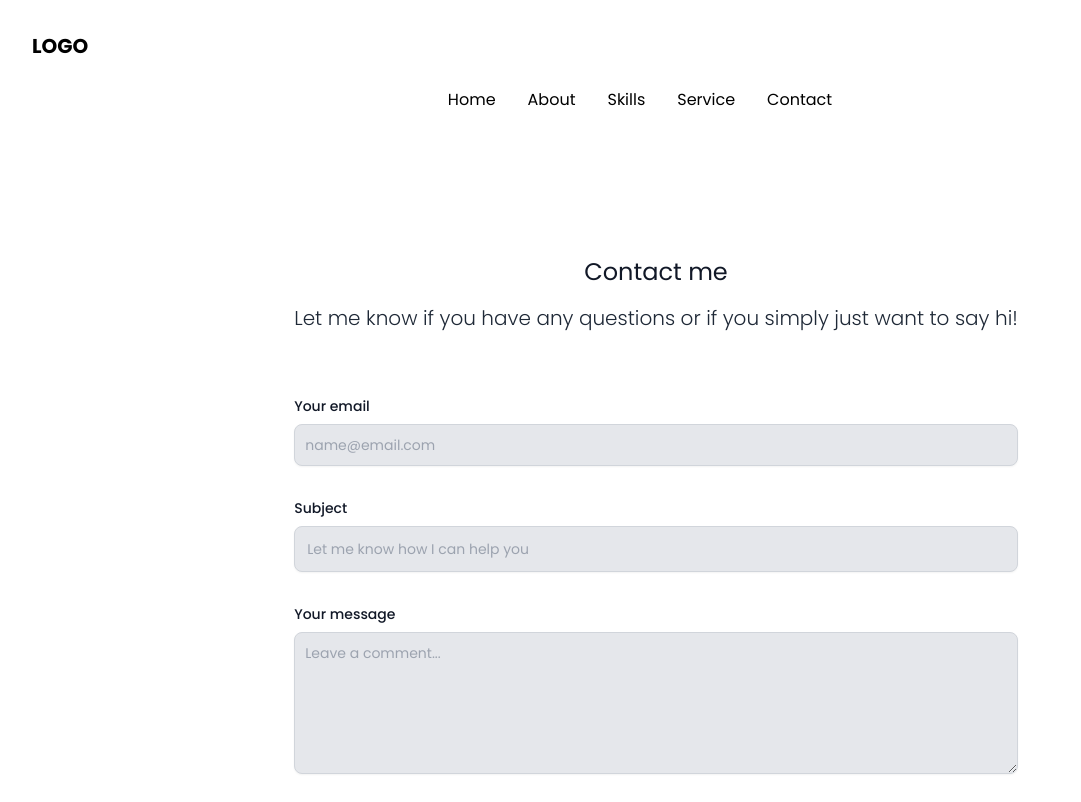
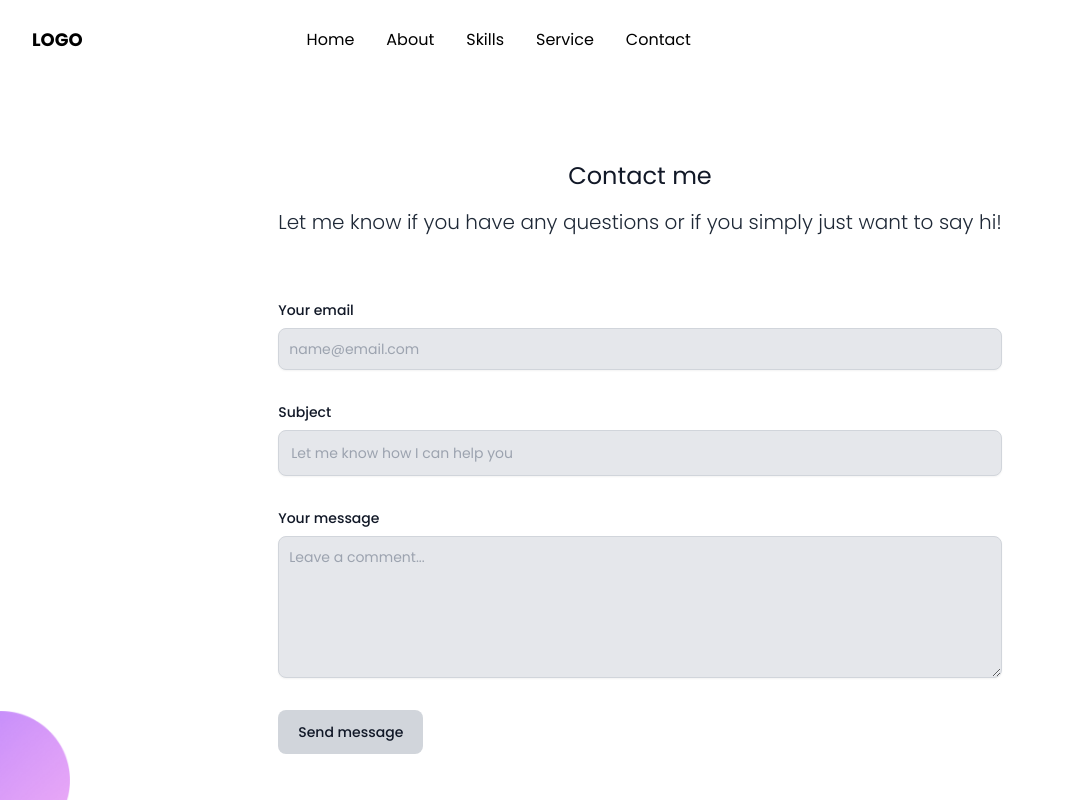
Before and after one commit to aranasaiesh/portfolio, a Next.js app: page /contact in a window 1280 px wide. Shown: the top 802 px of the page, without its empty margins (0-1081 px from the left). Built offline with nearby package versions, Linux system fonts and the light colour scheme.

Commit message:
fixed a dedicated navbar and minor buggfixes

```diff
--- a/package.json
+++ b/package.json
@@ -9,6 +9,7 @@
     "lint": "next lint"
   },
   "dependencies": {
+    "@heroicons/react": "^2.0.17",
     "autoprefixer": "10.4.14",
     "eslint": "8.38.0",
     "eslint-config-next": "13.3.0",
--- /dev/null
+++ b/src/pages/Navbar.js
@@ -0,0 +1,79 @@
+import { useState } from "react";
+import Link from "next/link";
+import { FiMenu, FiX } from "react-icons/fi";
+
+export default function Navbar() {
+  const [isOpen, setIsOpen] = useState(false);
+
+  return (
+    <nav className="bg-white shadow">
+      <div className="mx-auto px-4 py-2 max-w-7xl sm:px-6 lg:px-8">
+        <div className="flex justify-between h-16">
+          <div className="flex sm:gap-48">
+            <Link
+              href="/"
+              className="flex-shrink-0 flex items-center font-bold text-lg"
+            >
+              <h1>LOGO</h1>
+            </Link>
+            <div className="hidden sm:ml-8 sm:flex sm:space-x-8 items-center">
+              <Link href="/" className="nav-link">
+                Home
+              </Link>
+              <Link href="/about" className="nav-link">
+                About
+              </Link>
+              <Link href="/skills" className="nav-link">
+                Skills
+              </Link>
+              <Link href="/service" className="nav-link">
+                Service
+              </Link>
+              <Link href="/contact" className="nav-link">
+                Contact
+              </Link>
+            </div>
+          </div>
+          <div className="flex sm:hidden">
+            <button
+              type="button"
+              className="inline-flex items-center justify-center p-2 rounded-md text-gray-400 hover:text-gray-500"
+              aria-controls="mobile-menu"
+              aria-expanded="false"
+              onClick={() => setIsOpen(!isOpen)}
+            >
+              <span className="sr-only">Open main menu</span>
+              {isOpen ? (
+                <FiX className="block h-6 w-6" aria-hidden="true" />
+              ) : (
+                <FiMenu className="block h-6 w-6" aria-hidden="true" />
+              )}
+            </button>
+          </div>
+        </div>
+        <div
+          className={`${isOpen ? "block" : "hidden"} sm:hidden`}
+          id="mobile-menu"
+        >
+          <div className="flex pt-2 pb-3 space-x-4">
+            <Link href="/" className="nav-link-mobile">
+              Home
+            </Link>
+            <Link href="/about" className="nav-link-mobile">
+              About
+            </Link>
+            <Link href="/skills" className="nav-link-mobile">
+              Skills
+            </Link>
+            <Link href="/service" className="nav-link-mobile">
+              Service
+            </Link>
+            <Link href="/contact" className="nav-link-mobile">
+              Contact
+            </Link>
+          </div>
+        </div>
+      </div>
+    </nav>
+  );
+}
--- a/src/pages/_app.js
+++ b/src/pages/_app.js
@@ -1,45 +1,10 @@
-import Link from "next/link";
+import Navbar from "./Navbar";
 import "@/styles/globals.css";
 
 export default function App({ Component, pageProps }) {
   return (
     <div>
-      <div className="flex flex-row w-full">
-        <div className="flex p-8 justify-start absolute">
-          <Link href="/" className="font-extrabold text-xl">
-            LOGO
-          </Link>
-        </div>
-        <div className="w-full flex md:justify-center pt-14 ">
-          <ul className="flex gap-8 p-8">
-            <li>
-              <Link href="/" className="hover:underline">
-                Home
-              </Link>
-            </li>
-            <li>
-              <Link href="/about" className="hover:underline">
-                About
-              </Link>
-            </li>
-            <li>
-              <Link href="/skills" className="hover:underline">
-                Skills
-              </Link>
-            </li>
-            <li>
-              <Link href="/service" className="hover:underline">
-                Service
-              </Link>
-            </li>
-            <li>
-              <Link href="/contact" className="hover:underline">
-                Contact
-              </Link>
-            </li>
-          </ul>
-        </div>
-      </div>
+      <Navbar />
       <Component {...pageProps} />
     </div>
   );
--- a/src/pages/about.js
+++ b/src/pages/about.js
@@ -1,24 +1,17 @@
-import Image from "next/image";
-import mytodoapp from "../images/mytodoapp.png";
-
 export default function About() {
   return (
     <>
-      <div className="flex bg-white text-black justify-center font-bold text-2xl pt-8 ml-8">
-        <h1>MY PROJECTS</h1>
+      <div className="flex justify-center p-8 font-bold text-2xl">
+        <h1>About me</h1>
       </div>
-      <p className="flex justify-center font-thin pt-4 ml-8">
-        These are my projects that i have been doing at school. I am currently
-        working on other projects as well that i will showcase soon.{" "}
-      </p>
-      <div className="flex justify-center pt-8 ml-8">
-        <a href="https://todo-list-4bhurk2ym-aranasaiesh.vercel.app/">
-          <Image src={mytodoapp} width="420" height="120" />
-        </a>
+      <div className="flex text-center p-8 sm:p-4">
+        <p>
+          Lorem ipsum dolor, sit amet consectetur adipisicing elit. Eveniet
+          molestias nostrum maiores fuga atque aliquam enim neque, beatae
+          dolores labore tenetur corporis repellat placeat a dolorem?
+          Praesentium voluptatum quis amet!
+        </p>
       </div>
-      <p className="flex justify-center italic md:justify-center">
-        Click on the image and try it!
-      </p>
     </>
   );
 }
--- a/src/pages/contact.js
+++ b/src/pages/contact.js
@@ -4,9 +4,9 @@ import Ellipse2 from "../images/Ellipse2.png";
 export default function Contact() {
   return (
     <>
-      <div className="flex bg-white text-black justify-center pt-12 pl-8">
+      <div className="flex bg-white text-black justify-center p-4">
         <section>
-          <div class="py-8 md:py-16 px-4 mx-auto ">
+          <div class="py-8 sm:py-16 px-4 mx-auto ">
             <h2 class="mb-4 text-2xl text-center text-gray-900 bg-white">
               Contact me
             </h2>
@@ -71,8 +71,8 @@ export default function Contact() {
           </div>
         </section>
       </div>
-      <div className="flex absolute">
-        <Image src={Ellipse2} width="120" />
+      <div className="flex fixed bottom-0 left-0">
+        <Image src={Ellipse2} width="70" />
       </div>
     </>
   );
--- a/src/pages/index.js
+++ b/src/pages/index.js
@@ -5,9 +5,9 @@ import Ellipse2 from "../images/Ellipse2.png";
 export default function Home() {
   return (
     <main>
-      <div className="flex flex-col gap-2 justify-start pt-36 pl-16 md:pl-32">
-        <div className="flex fixed md:ml-72">
-          <Image src={Ellipse1} alt="Ellipse image" width="480" height="auto" />
+      <div className="flex flex-col gap-2 justify-start pt-32 pl-16 sm:pl-32">
+        <div className="hidden sm:flex sm:absolute sm:mix-blend-overlay sm:ml-96">
+          <Image src={Ellipse1} alt="Ellipse image" width="320" height="auto" />
         </div>
         <div>
           <h1 className="font-bold text-2xl ">Hi, I am Aran.</h1>
@@ -17,11 +17,9 @@ export default function Home() {
             Frontend Developer
           </h1>
         </div>
-        <p className="text-sm">
-          Happy to see you here. Have a look around and enjoy my content.
-        </p>
       </div>
-      <div className="flex absolute bottom-0 left-0 mix-blend-overlay">
+
+      <div className="flex fixed bottom-0 left-0 mix-blend-overlay">
         <Image src={Ellipse2} alt="Ellipse image2" width="120" />
       </div>
     </main>
--- a/src/pages/service.js
+++ b/src/pages/service.js
@@ -1,7 +1,32 @@
-export default function Service() {
+import Image from "next/image";
+import mytodoapp from "../images/mytodoapp.png";
+import weatherapp from "../images/weatherapp.png";
+
+export default function About() {
   return (
-    <div className="flex min-h-screen bg-white text-black justify-center p-8">
-      <h1>MY SERVICES</h1>
+    <div>
+      <div className="flex bg-white text-black justify-center font-bold text-2xl p-8">
+        <h1>MY PROJECTS</h1>
+      </div>
+      <p className="flex justify-center font-thin p-8">
+        These are my projects that i have been doing at school. I am currently
+        working on other projects as well that i will showcase soon.{" "}
+      </p>
+      <div className="flex flex-col sm:flex-row p-8 sm:justify-center sm:flex">
+        <div className="flex justify-center p-8">
+          <a href="https://todo-list-4bhurk2ym-aranasaiesh.vercel.app/">
+            <Image src={mytodoapp} width="320" height="120" />
+          </a>
+        </div>
+        <div className="flex justify-center p-8">
+          <a href="https://weather-app-eta-lovat-42.vercel.app/">
+            <Image src={weatherapp} width="320" height="120" />
+          </a>
+        </div>
+      </div>
+      <p className="flex italic justify-center">
+        Click one of the images to try it out!
+      </p>
     </div>
   );
 }
--- a/src/pages/skills.js
+++ b/src/pages/skills.js
@@ -9,15 +9,15 @@ import Ellipse2 from "../images/Ellipse2.png";
 export default function Skills() {
   return (
     <>
-      <div className="flex text-black pl-8 justify-center pt-24 font-bold text-2xl">
+      <div className="flex text-black p-8 justify-center font-bold text-2xl">
         <h1>MY SKILLS</h1>
       </div>
-      <div className="flex flex-row gap-20 justify-center pt-20 pl-8">
+      <div className="flex flex-row gap-20 justify-center p-8">
         <FaReact className="flex text-4xl" />
         <DiJavascript1 className="flex text-4xl" />
         <AiOutlineHtml5 className="flex text-4xl" />
       </div>
-      <div className="flex flex-row gap-20 justify-center pt-20 pl-8">
+      <div className="flex flex-row gap-20 justify-center p-8">
         <BsFiletypeCss className="flex text-4xl" />
         <DiNodejs className="flex text-5xl" />
         <SiTailwindcss className="flex text-4xl" />
```
Also changed, not shown: src/images/weatherapp.png (added), 1 other file (tests, documents, lock files or other folders).
